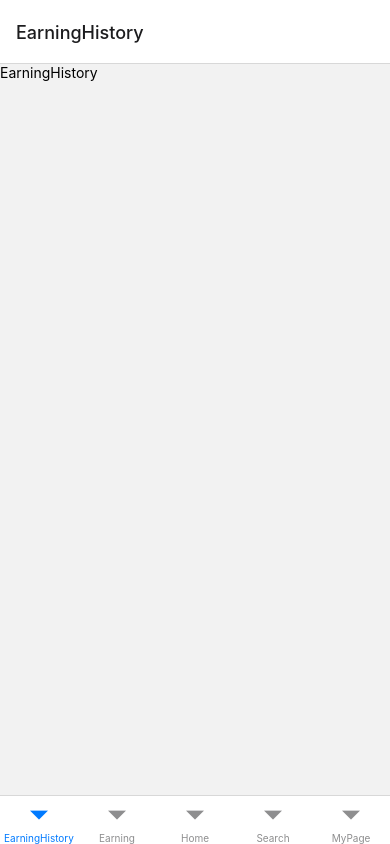
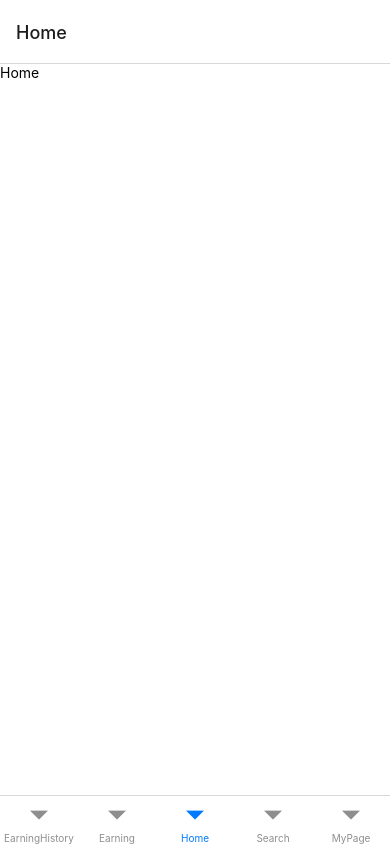
Before and after one commit to Inhoob/Syrup, a React Native app: screen / in a window 390 px wide. Built offline with nearby package versions, Linux system fonts and the light colour scheme.

Commit message:
[FEAT] : Navigation 구성

```diff
--- a/App.tsx
+++ b/App.tsx
@@ -1,9 +1,19 @@
 import BottomTabNav from './src/navigators/BottomTabNav';
-import {NavigationContainer} from '@react-navigation/native';
+import {NavigationContainer, DefaultTheme} from '@react-navigation/native';
+import React from 'react';
+
+//기본배경화면 white
+const Theme = {
+  ...DefaultTheme,
+  colors: {
+    ...DefaultTheme.colors,
+    background: 'white',
+  },
+};
 
 function App(): JSX.Element {
   return (
-    <NavigationContainer>
+    <NavigationContainer theme={Theme}>
       <BottomTabNav />
     </NavigationContainer>
   );
--- a/src/navigators/BottomTabNav.tsx
+++ b/src/navigators/BottomTabNav.tsx
@@ -5,11 +5,12 @@ import Home from '../screens/Home';
 import Search from '../screens/Search';
 import MyPage from '../screens/MyPage';
 import React from 'react';
+
 const Tab = createBottomTabNavigator();
 
 function BottomTabNav() {
   return (
-    <Tab.Navigator>
+    <Tab.Navigator initialRouteName="Home">
       <Tab.Screen name="EarningHistory" component={EarningHistory} />
       <Tab.Screen name="Earning" component={Earning} />
       <Tab.Screen name="Home" component={Home} />
--- a/src/screens/Search.tsx
+++ b/src/screens/Search.tsx
@@ -1,9 +1,14 @@
-import {View, Text} from 'react-native';
+import {Image, View, Text} from 'react-native';
 import React from 'react';
 function Search() {
   return (
     <View>
       <Text>Search page</Text>
+      <Image
+        source={{
+          uri: 'https://reactnative.dev/img/tiny_logo.png',
+        }}
+      />
     </View>
   );
 }
```
